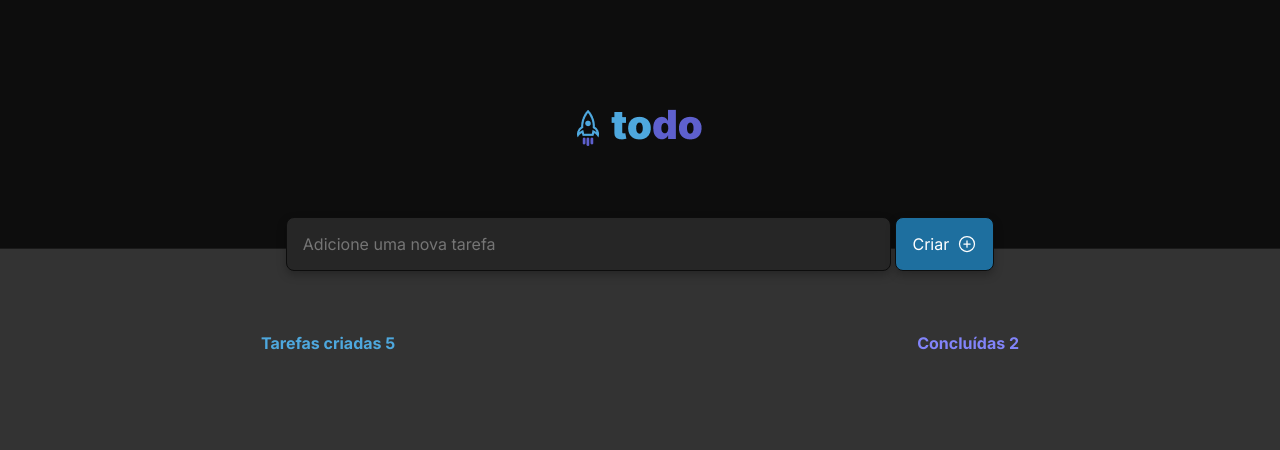
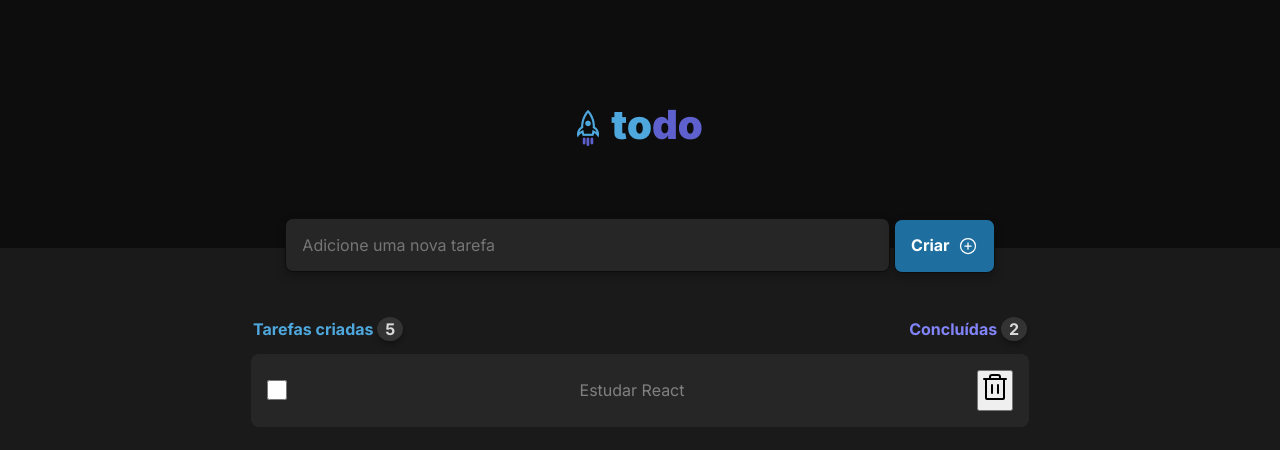
Before and after one commit to ponqueli/ignite-todo, a React (Vite) app: page / in a window 1280 px wide. Shown: the top 450 px of the page. Built offline with nearby package versions, Linux system fonts and the light colour scheme.

Commit message:
feat: header and task component

```diff
--- a/src/App.module.css
+++ b/src/App.module.css
@@ -12,7 +12,7 @@
   background: var(--gray500);
   border-radius: 8px;
   outline: none;
-  color: var(--gray300);
+  color: var(--gray500);
   line-height: 1.4;
   height: 3.375rem;
   margin-top: -2rem;
@@ -26,6 +26,7 @@
   cursor: pointer;
   justify-content: center;
   padding: 1rem;
+  font-weight: bold;
   border: 1px solid var(--gray700);
   background: var(--blueDark);
   border-radius: 8px;
@@ -33,7 +34,7 @@
   color: var(--white);
   line-height: 1.4;
   height: 3.375rem;
-  margin-top: -2rem;
+  margin-top: -1.9rem;
   z-index: 1;
   filter: drop-shadow(0px 4px 4px rgba(0, 0, 0, 0.25));
   transition: all 0.2s;
@@ -48,5 +49,14 @@
 }
 
 .resume{
-  margin-top: 4rem;
+  margin-top: 3rem;
 }
+
+.tasks{
+  display: flex;
+  flex-direction: column;
+  margin-top: 1rem;
+  margin-right: auto;
+  margin-left: auto;
+  max-width: 778px;
+}
--- a/src/App.tsx
+++ b/src/App.tsx
@@ -3,6 +3,7 @@ import { Header } from "./components/Header";
 import { ResumeInfo } from "./components/ResumeInfo";
 import styles from "./App.module.css";
 import "./global.css";
+import { Task } from "./components/Task";
 
 function App() {
   return (
@@ -27,6 +28,10 @@ function App() {
         </div>
         <div className={styles.resume}>
           <ResumeInfo />
+
+          <div className={styles.tasks}>
+            <Task />
+          </div>
         </div>
       </main>
     </>
--- a/src/components/ResumeInfo.module.css
+++ b/src/components/ResumeInfo.module.css
@@ -10,6 +10,16 @@
   color: var(--blue);
 }
 
+.createdTask span, .doneTask span{
+  color: var(--gray200);
+  border-radius: 100%;
+  padding: 0.125rem 0.5rem;
+  background-color: var(--gray400);
+  width: 1.5625rem;
+  height: 1.1875rem;
+  box-shadow: 0px 4px 4px rgba(0, 0, 0, 0.25);
+}
+
 .doneTask{
   color: var(--purple);
 }
--- /dev/null
+++ b/src/components/Task.module.css
@@ -0,0 +1,14 @@
+.container{
+  display: flex;
+  align-items: center;
+  padding: 1rem;
+  border-radius: 8px;
+  background: var(--gray500);
+  justify-content: space-between;
+}
+
+.container input {
+  width: 1.25rem;
+  height: 1.25rem;
+  cursor: pointer;
+}
--- /dev/null
+++ b/src/components/Task.tsx
@@ -0,0 +1,14 @@
+import { Trash } from "phosphor-react";
+import styles from "./Task.module.css";
+
+export function Task() {
+  return (
+    <div className={styles.container}>
+      <input type="checkbox" />
+      <p>Estudar React</p>
+      <button type="button">
+        <Trash size={32} />
+      </button>
+    </div>
+  );
+}
--- a/src/global.css
+++ b/src/global.css
@@ -24,7 +24,7 @@
 }
 
 body{
-  background: var(--gray400);
+  background: var(--gray600);
   color: var(--gray300);
   font-family: 'Inter', sans-serif;
 }
```
Also changed, not shown: 1 other file (tests, documents, lock files or other folders).
